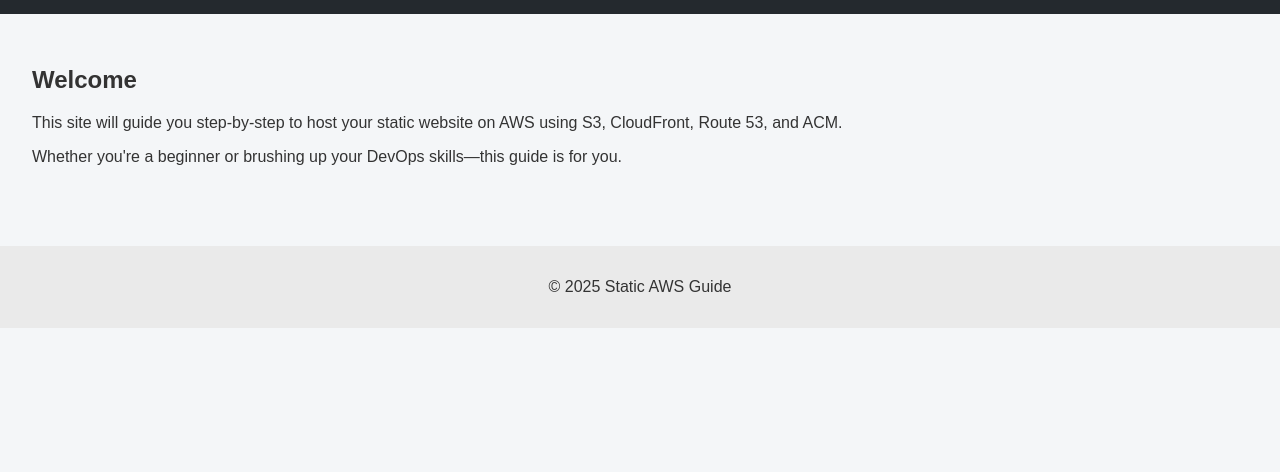
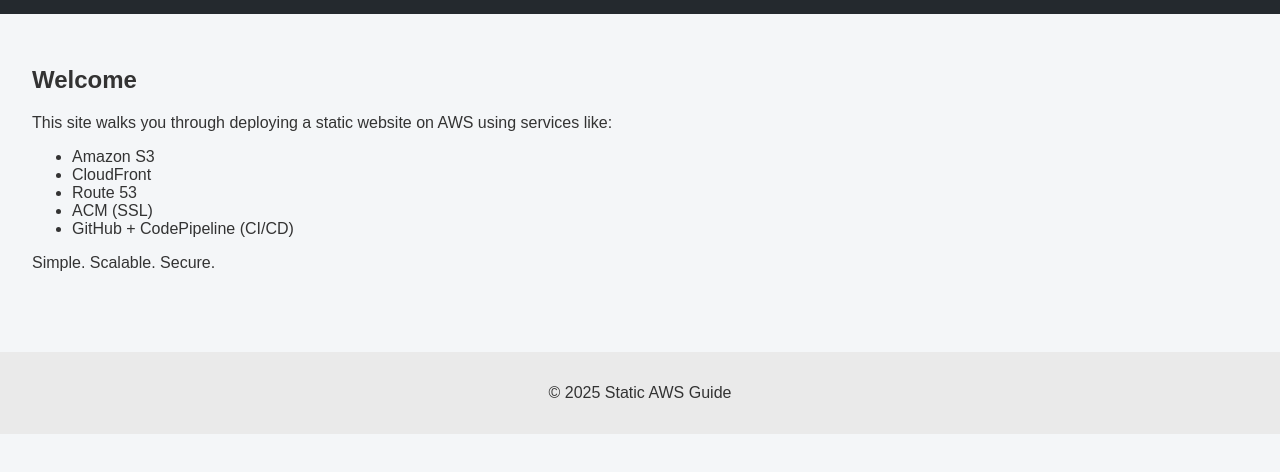
Before and after one commit to vikram-m-kumar/aws_static-website-hosting, a plain HTML site: page index.html in a window 1280 px wide. Shown: the part 116-588 px from the top of the page. Drawn offline with Linux system fonts and the light colour scheme.

Commit message:
Update index.html

```diff
--- a/index.html
+++ b/index.html
@@ -18,8 +18,15 @@
   <main>
     <section>
       <h2>Welcome</h2>
-      <p>This site will guide you step-by-step to host your static website on AWS using S3, CloudFront, Route 53, and ACM.</p>
-      <p>Whether you're a beginner or brushing up your DevOps skills—this guide is for you.</p>
+      <p>This site walks you through deploying a static website on AWS using services like:</p>
+      <ul>
+        <li>Amazon S3</li>
+        <li>CloudFront</li>
+        <li>Route 53</li>
+        <li>ACM (SSL)</li>
+        <li>GitHub + CodePipeline (CI/CD)</li>
+      </ul>
+      <p>Simple. Scalable. Secure.</p>
     </section>
   </main>
 
```
